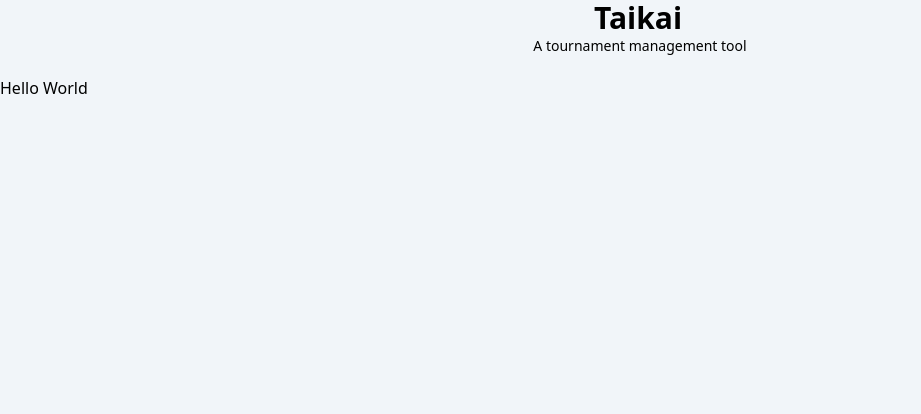
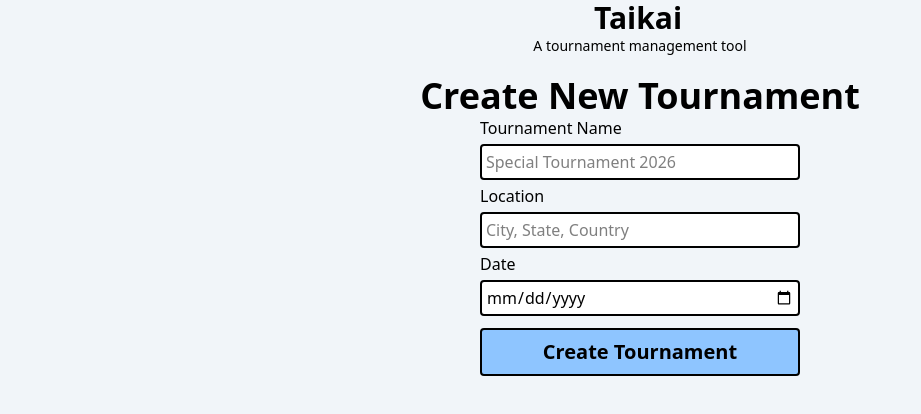
Before and after one commit to fbnfrhm/taikai, a Next.js app: page / in a window 1280 px wide. Shown: the top 414 px of the page, without its empty margins (0-921 px from the left). Built offline with nearby package versions, Linux system fonts and the light colour scheme.

Commit message:
feat: add form to create tournaments
Adds a form where users can create tournaments.

Issue: #1

```diff
--- a/src/app/page.tsx
+++ b/src/app/page.tsx
@@ -1,5 +1,40 @@
-export default function Home() {
+export default function TournamentForm() {
   return (
-    <div>Hello World</div>
+    <div className="flex flex-col items-center justify-center">
+      <h1 className="text-4xl font-bold text-center">Create New Tournament</h1>
+      <form className="flex flex-col w-4/5 lg:w-1/4 space-y-1" action="">
+        <label htmlFor="name">Tournament Name</label>
+        <input
+          className="bg-white p-1 text-black border-2 border-black rounded"
+          type="text"
+          name="name"
+          id="name"
+          placeholder="Special Tournament 2026"
+        />
+
+        <label htmlFor="location">Location</label>
+        <input
+          className="bg-white p-1 text-black border-2 border-black rounded"
+          type="text"
+          name="location"
+          id="location"
+          placeholder="City, State, Country"
+        />
+
+        <label htmlFor="date">Date</label>
+        <input
+          className="bg-white p-1 text-black border-2 border-black rounded"
+          type="date"
+          name="date"
+          id="date"
+        />
+
+        <input
+          className="text-xl font-bold bg-blue-300 text-black rounded border-black border-2 p-2 mt-2"
+          type="submit"
+          value="Create Tournament"
+        />
+      </form>
+    </div>
   );
 }
```
